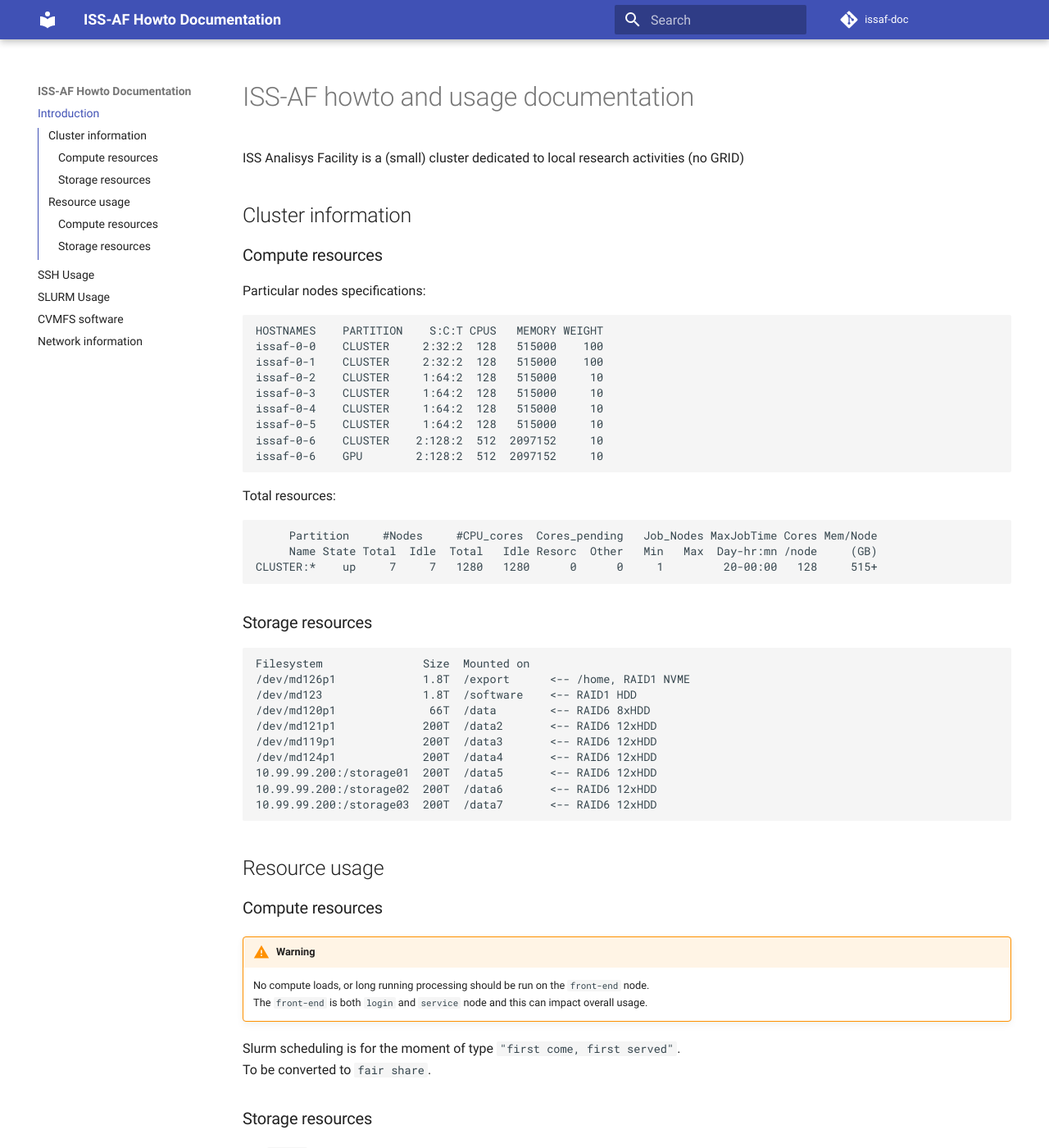
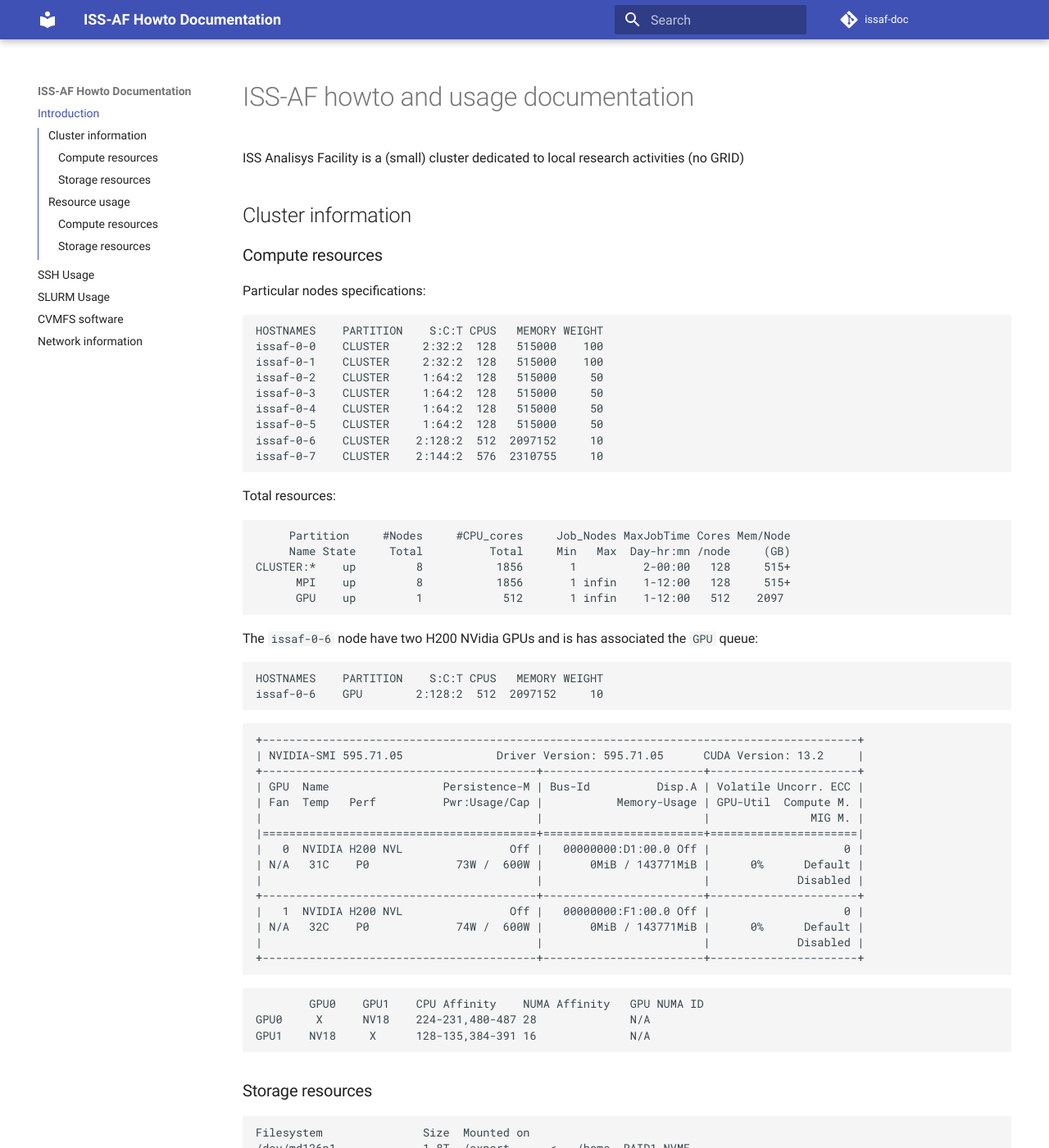
Before and after one commit to adriansev/issaf-doc, an MkDocs documentation site: the page built from docs/index.md, in a window 1280 px wide and 1400 px high. Shown: the whole window at 82% size. Built offline with MkDocs 1.6.1 and Material for MkDocs 9.7.7, drawn with Linux system fonts in a browser that asks for light colours; comment, search, counter and statistics services are not loaded.

Commit message:
info update

````diff
--- a/docs/index.md
+++ b/docs/index.md
@@ -12,20 +12,55 @@ Particular nodes specifications:
 HOSTNAMES    PARTITION    S:C:T CPUS   MEMORY WEIGHT
 issaf-0-0    CLUSTER     2:32:2  128   515000    100
 issaf-0-1    CLUSTER     2:32:2  128   515000    100
-issaf-0-2    CLUSTER     1:64:2  128   515000     10
-issaf-0-3    CLUSTER     1:64:2  128   515000     10
-issaf-0-4    CLUSTER     1:64:2  128   515000     10
-issaf-0-5    CLUSTER     1:64:2  128   515000     10
+issaf-0-2    CLUSTER     1:64:2  128   515000     50
+issaf-0-3    CLUSTER     1:64:2  128   515000     50
+issaf-0-4    CLUSTER     1:64:2  128   515000     50
+issaf-0-5    CLUSTER     1:64:2  128   515000     50
 issaf-0-6    CLUSTER    2:128:2  512  2097152     10
-issaf-0-6    GPU        2:128:2  512  2097152     10
+issaf-0-7    CLUSTER    2:144:2  576  2310755     10
 ```
 
 Total resources:
 ```
-     Partition     #Nodes     #CPU_cores  Cores_pending   Job_Nodes MaxJobTime Cores Mem/Node
-     Name State Total  Idle  Total   Idle Resorc  Other   Min   Max  Day-hr:mn /node     (GB)
-CLUSTER:*    up     7     7   1280   1280      0      0     1         20-00:00   128     515+
+     Partition     #Nodes     #CPU_cores     Job_Nodes MaxJobTime Cores Mem/Node
+     Name State     Total          Total     Min   Max  Day-hr:mn /node     (GB)
+CLUSTER:*    up         8           1856       1          2-00:00   128     515+
+      MPI    up         8           1856       1 infin    1-12:00   128     515+
+      GPU    up         1            512       1 infin    1-12:00   512    2097
+
 ```
+
+The `issaf-0-6` node have two H200 NVidia GPUs and is has associated the `GPU` queue:
+```
+HOSTNAMES    PARTITION    S:C:T CPUS   MEMORY WEIGHT
+issaf-0-6    GPU        2:128:2  512  2097152     10
+```
+
+```
++-----------------------------------------------------------------------------------------+
+| NVIDIA-SMI 595.71.05              Driver Version: 595.71.05      CUDA Version: 13.2     |
++-----------------------------------------+------------------------+----------------------+
+| GPU  Name                 Persistence-M | Bus-Id          Disp.A | Volatile Uncorr. ECC |
+| Fan  Temp   Perf          Pwr:Usage/Cap |           Memory-Usage | GPU-Util  Compute M. |
+|                                         |                        |               MIG M. |
+|=========================================+========================+======================|
+|   0  NVIDIA H200 NVL                Off |   00000000:D1:00.0 Off |                    0 |
+| N/A   31C    P0             73W /  600W |       0MiB / 143771MiB |      0%      Default |
+|                                         |                        |             Disabled |
++-----------------------------------------+------------------------+----------------------+
+|   1  NVIDIA H200 NVL                Off |   00000000:F1:00.0 Off |                    0 |
+| N/A   32C    P0             74W /  600W |       0MiB / 143771MiB |      0%      Default |
+|                                         |                        |             Disabled |
++-----------------------------------------+------------------------+----------------------+
+```
+
+```
+        GPU0    GPU1    CPU Affinity    NUMA Affinity   GPU NUMA ID
+GPU0     X      NV18    224-231,480-487 28              N/A
+GPU1    NV18     X      128-135,384-391 16              N/A
+```
+
+
 
 ### Storage resources
 
````
